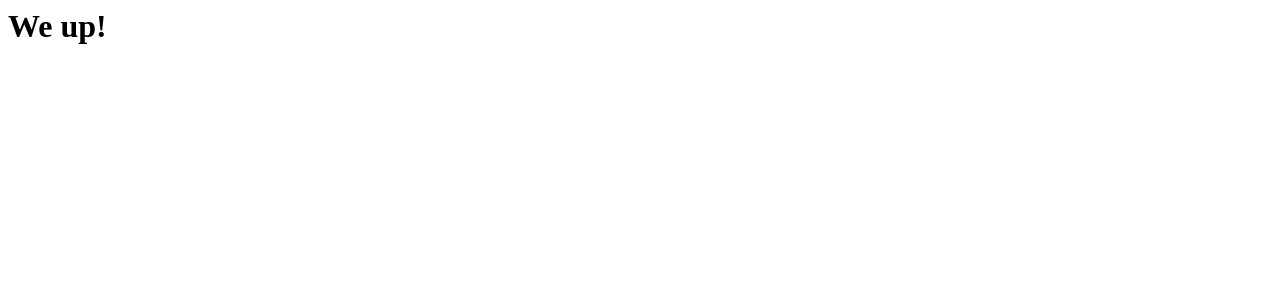
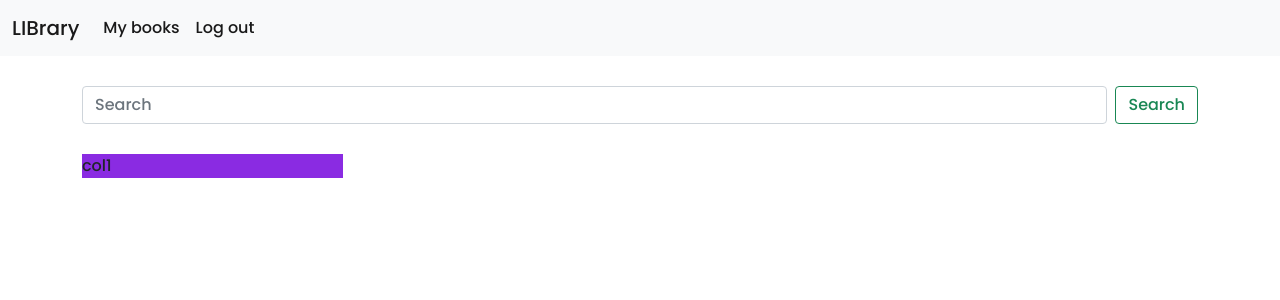
Before and after one commit to OyugoObonyo/Library-Management-System, a Flask app: page / in a window 1280 px wide. Before the commit the part shown is almost empty. Shown: the top 300 px of the page. Run offline with Flask 2, Linux system fonts and the light colour scheme; a user stored in the database is signed in; tables that the repository leaves empty hold one stand-in row (values such as "Sample post").

Commit message:
create homepage

```diff
--- a/app/templates/main/index.html
+++ b/app/templates/main/index.html
@@ -1 +1,60 @@
-<h1> We up! </h1>
+<!doctype html>
+<html lang="en">
+  <head>
+    <!-- Required meta tags -->
+    <meta charset="utf-8">
+    <meta name="viewport" content="width=device-width, initial-scale=1">
+
+    <!-- Bootstrap CSS -->
+    <link href="https://cdn.jsdelivr.net/npm/bootstrap@5.1.3/dist/css/bootstrap.min.css" rel="stylesheet" integrity="sha384-1BmE4kWBq78iYhFldvKuhfTAU6auU8tT94WrHftjDbrCEXSU1oBoqyl2QvZ6jIW3" crossorigin="anonymous">
+    <link rel="stylesheet" type="text/css" href="/app/static/styles.css">
+    <link rel="preconnect" href="https://fonts.googleapis.com">
+    <link rel="preconnect" href="https://fonts.gstatic.com" crossorigin>
+    <link href="https://fonts.googleapis.com/css2?family=Poppins:wght@500&display=swap" rel="stylesheet">
+    <title>{{ title }}</title>
+  </head>
+  <body>
+    <section id="mynav">
+        <nav class="navbar navbar-expand-lg navbar-light bg-light">
+            <div class="container-fluid">
+              <a class="navbar-brand" href="#">LIBrary</a>
+              <button class="navbar-toggler" type="button" data-bs-toggle="collapse" data-bs-target="#navbarNav" aria-controls="navbarNav" aria-expanded="false" aria-label="Toggle navigation">
+                <span class="navbar-toggler-icon"></span>
+              </button>
+              <div class="collapse navbar-collapse" id="navbarNav">
+                <ul class="navbar-nav ml-auto">
+                  <li class="nav-item">
+                    <a class="nav-link active" aria-current="page" href="#">My books</a>
+                  </li>
+                  <li class="nav-item">
+                    <a class="nav-link active" href="{{ url_for('auth.logout') }}">Log out</a>
+                  </li>
+                </ul>
+              </div>
+            </div>
+        </nav>
+    </section>
+    <section id="mysearch">
+      <div class="container">
+        <form class="d-flex">
+          <input class="form-control me-2" type="search" placeholder="Search" aria-label="Search">
+          <button class="btn btn-outline-success" type="submit">Search</button>
+        </form>
+      </div>
+    </section>
+    <section id="mybooks">
+      <div class="container">
+        <div class="row">
+          <div class="col-lg-3 col-md-4 col-sm-12">
+            <div id="col1"><p>col1</p></div>
+          </div>
+
+        </div>
+      </div>
+    </section>
+
+
+    <!-- Option 1: Bootstrap Bundle with Popper -->
+    <script src="https://cdn.jsdelivr.net/npm/bootstrap@5.1.3/dist/js/bootstrap.bundle.min.js" integrity="sha384-ka7Sk0Gln4gmtz2MlQnikT1wXgYsOg+OMhuP+IlRH9sENBO0LRn5q+8nbTov4+1p" crossorigin="anonymous"></script>
+  </body>
+</html>
```
